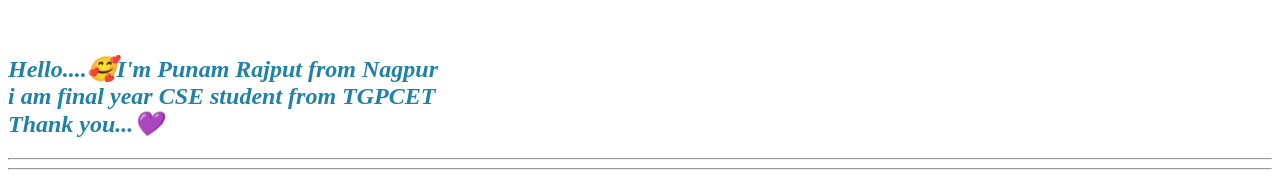
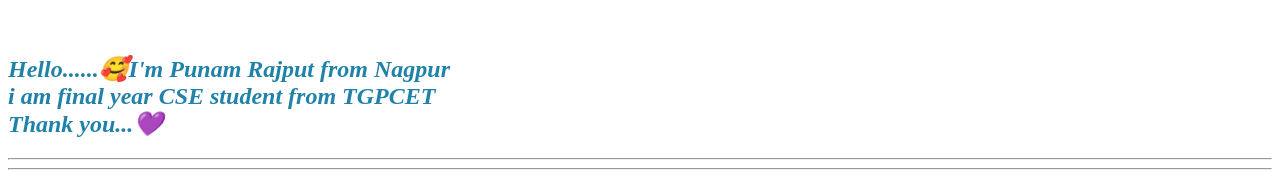
Before and after one commit to punamrajput07/git-bash-practice, a plain HTML site: page index.html in a window 1280 px wide. Shown: the part 148-335 px from the top of the page. Drawn offline with Linux system fonts and the light colour scheme.

Commit message:
changes by smita

```diff
--- a/index.html
+++ b/index.html
@@ -6,7 +6,7 @@
     <body>
         <h1 style="color: green;"><u>This is for Git practice</u></h1> <br>
         <h2 style="color:brown;">We are learning how to use git and git hub here...</h2> <br>
-        <h2 style="color: rgb(32, 130, 168);"><i>Hello....🥰I'm Punam Rajput from Nagpur<br> i am final year CSE student from TGPCET <br>Thank you...💜</i></h2>
+        <h2 style="color: rgb(32, 130, 168);"><i>Hello......🥰I'm Punam Rajput from Nagpur<br> i am final year CSE student from TGPCET <br>Thank you...💜</i></h2>
         <hr>
         <hr>
         <h2 style="color: rosybrown;"><i>Hello.....🙃 I'm chandrabhan Rahangdale from Nagpur<br> i am final year CSE student from TGPCET <br></i></h2>
```
